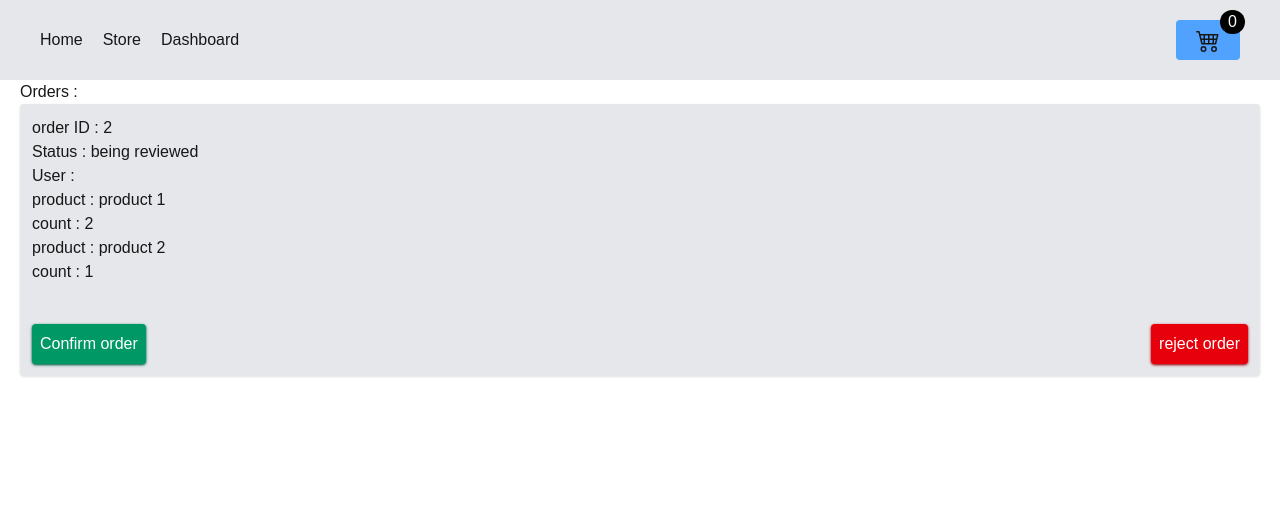
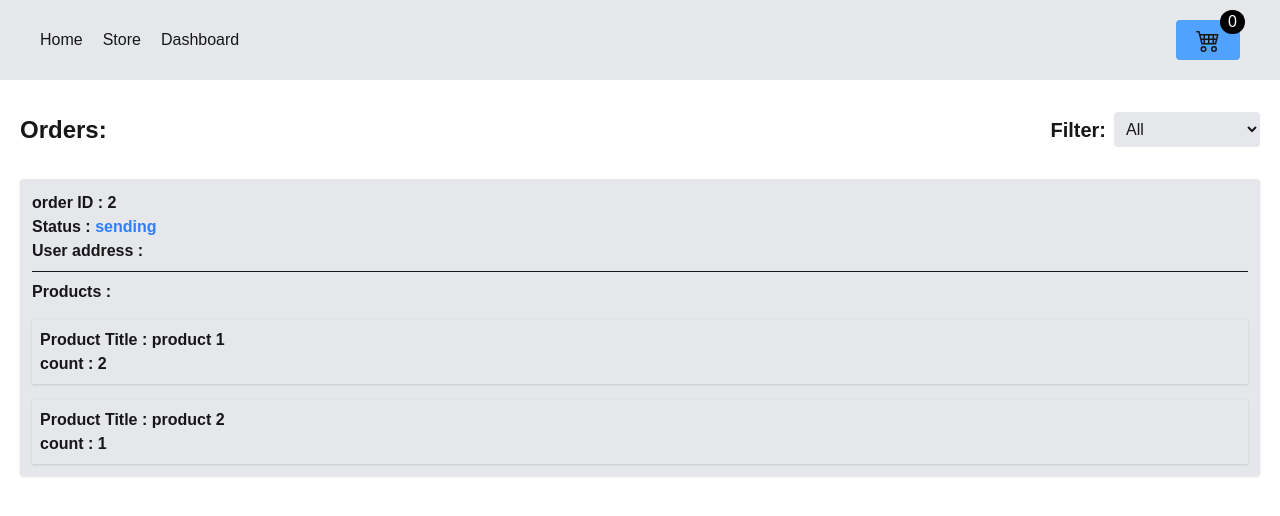
Before and after one commit to amir-Quf/shop-product-next.js, a Next.js app: page /dashboard/orders in a window 1280 px wide. Shown: the top 516 px of the page. Built offline with nearby package versions, Linux system fonts and the light colour scheme; data requests are answered from the project's data file.

Commit message:
add orders filter

```diff
--- a/src/app/dashboard/components/confirmButton.tsx
+++ b/src/app/dashboard/components/OrderBtns.tsx
@@ -3,8 +3,10 @@
 import axios from "axios"
 import { IOrders } from "../orders/page"
 import Swal from "sweetalert2"
+import { useRouter } from "next/router"
 
-const ConfirmButton = ({order}: {order: IOrders}) => {
+const OrderBtns = ({order}: {order: IOrders}) => {
+    const router = useRouter()
     const confirmHandler = () => {
         axios.put(`http://localhost:4000/orders/${order.id}`,{
             ...order,
@@ -15,6 +17,7 @@ const ConfirmButton = ({order}: {order: IOrders}) => {
                 title: 'order successfully Confirmed',
                 icon: 'success'
             })
+            router.reload()
         })
         .catch((err) =>{
             Swal.fire({
@@ -33,6 +36,7 @@ const ConfirmButton = ({order}: {order: IOrders}) => {
                 title: 'order successfully rejected',
                 icon: 'warning'
             })
+            router.reload()
         })
         .catch((err) =>{
             Swal.fire({
@@ -49,4 +53,4 @@ const ConfirmButton = ({order}: {order: IOrders}) => {
   )
 }
 
-export default ConfirmButton
+export default OrderBtns
--- /dev/null
+++ b/src/app/dashboard/components/OrderDetails.tsx
@@ -0,0 +1,57 @@
+import React from 'react'
+import { IOrders, IProductInOrder } from '../orders/page';
+import { IProductData } from '@/app/store/page';
+import Link from 'next/link';
+import OrderBtns from './OrderBtns';
+
+const OrderDetails = ({order,data,allProducts} : {order : IOrders, data: IOrders[],allProducts : IProductData[]}) => {
+    const matchedProduct: IProductInOrder[] = data.flatMap(
+    (orderData) =>
+      orderData.basket
+        .map((productInBasket) => {
+          const product = allProducts.find(
+            (item) => item.id === productInBasket.id
+          );
+          if (!product) return null;
+          return {
+            ...product,
+            qty: productInBasket.qty,
+            orderId: orderData.id,
+          };
+        })
+        .filter(Boolean) as IProductInOrder[]
+  );
+  return (
+    <div
+            className="font-bold shadow bg-gray-200 p-3 rounded"
+            key={order.id}
+          >
+            <h3>order ID : {order.id}</h3>
+            <h3>Status : <strong className={order.status === 'being reviewed' ? 'text-yellow-500' : order.status === 'delivered' ? 'text-green-500' : order.status === 'rejected' ? 'text-red-500' : order.status === 'sending' ? 'text-blue-500' : 'text-black'}>{order.status}</strong></h3>
+            <h3>User address : {order.user}</h3>
+            <h3 className="mt-2 pt-2 border-t-1">Products : </h3>
+            {matchedProduct.map((product) => {
+              return (
+                <div
+                  key={product.id}
+                  className="mt-4 shadow flex items-center justify-between p-2"
+                >
+                  <div>
+                    <h3>Product Title : {product.title}</h3>
+                    <h3>count : {product.qty}</h3>
+                  </div>
+                  { order.status === "being reviewed" ? <Link href={`/store/${product.id}`}
+                    className="bg-amber-600 p-2 rounded shadow shadow-amber-800 text-white">show details</Link> : ''}
+                </div>
+              );
+            })}
+            {order.status === "being reviewed" ? (
+              <OrderBtns order={order} />
+            ) : (
+              ""
+            )}
+          </div>
+  )
+}
+
+export default OrderDetails
--- /dev/null
+++ b/src/app/dashboard/components/Orders.tsx
@@ -0,0 +1,52 @@
+'use client'
+import { useState } from "react";
+import { IOrders } from "../orders/page";
+import OrderDetails from "./OrderDetails";
+import { IProductData } from "@/app/store/page";
+
+const Orders = ({ data, allProducts }: { data: IOrders[], allProducts: IProductData[] }) => {
+  const [filter, setFilter] = useState('all');
+
+  const filteredOrders = filter === 'all'
+    ? data
+    : data.filter(order => order.status === filter);
+
+  return (
+    <>
+      <div className="flex justify-between items-center py-8">
+        <h2 className="font-bold text-2xl">Orders:</h2>
+        <div className="flex items-center gap-2">
+          <h3 className="font-bold text-xl">Filter:</h3>
+          <select
+            value={filter}
+            onChange={(e) => setFilter(e.target.value)}
+            className="bg-gray-200 p-2 rounded"
+          >
+            <option value="all">All</option>
+            <option value="being reviewed">Being reviewed</option>
+            <option value="sending">Sending</option>
+            <option value="rejected">Rejected</option>
+            <option value="delivered">Delivered</option>
+          </select>
+        </div>
+      </div>
+
+      {filteredOrders.length > 0 ? (
+        filteredOrders.map((order) => (
+          <OrderDetails
+            key={order.id}
+            allProducts={allProducts}
+            order={order}
+            data={data}
+          />
+        ))
+      ) : (
+        <p className="text-center mt-10 font-bold text-red-500">
+          There are no orders with a status of <strong>{filter}</strong>.
+        </p>
+      )}
+    </>
+  );
+};
+
+export default Orders;
--- a/src/app/dashboard/orders/page.tsx
+++ b/src/app/dashboard/orders/page.tsx
@@ -1,65 +1,33 @@
-import { IProductData } from '@/app/store/page'
-import Container from '@/components/Container'
-import { IBasketData } from '@/zustand/userBasket/userBasket'
-import { log } from 'console'
-import React from 'react'
-import ConfirmButton from '../components/confirmButton'
+import { IProductData } from "@/app/store/page";
+import Container from "@/components/Container";
+import { IBasketData } from "@/zustand/userBasket/userBasket";
+import React from "react";
+import Orders from "../components/Orders";
 
 export interface IOrders {
-    id : string
-    basket: IBasketData[]
-    user: string
-    status: "being reviewed" | "sending" | "rejected" | "delivered"
+  id: string;
+  basket: IBasketData[];
+  user: string;
+  status: "being reviewed" | "sending" | "rejected" | "delivered";
 }
 
 export interface IProductInOrder extends IProductData {
-    qty: number
-    orderId : string
+  qty: number;
+  orderId: string;
 }
 
 const OrdersList = async () => {
-    const res = await fetch('http://localhost:4000/orders')
-    const data = (await res.json()) as IOrders[]
-    const getProducts = await fetch('http://localhost:4000/products')
-    const allProducts : IProductData[] = (await getProducts.json()) as IProductData[]
-
-    const matchedProduct : IProductInOrder[] = data.flatMap(orderData => orderData.basket.map(productInBasket => {
-        const product = allProducts.find(item => item.id === productInBasket.id)
-        if (!product) return null
-        return {
-            ...product,
-            qty: productInBasket.qty,
-            orderId : orderData.id
-        }
-    }).filter(Boolean) as IProductInOrder[]
-)
-    // const ConfirmHandler = (e) => {
-
-    // }
-
-    return (
+  const res = await fetch("http://localhost:4000/orders");
+  const data = (await res.json()) as IOrders[];
+  const getProducts = await fetch("http://localhost:4000/products");
+    const allProducts: IProductData[] = (await getProducts.json()) as IProductData[];
+  return (
     <section>
       <Container>
-        <h2>Orders : </h2>
-        {data.map((order) => (
-            <div className='shadow bg-gray-200 p-3 rounded' key={order.id}>
-            <h3>order ID : {order.id}</h3>
-            <h3>Status : {order.status}</h3>
-            <h3>User : {order.user}</h3>
-            {matchedProduct.map((product) => {
-                return(
-                    <div key={product.id}>
-                        <h3>product : {product.title}</h3>
-                        <h3>count : {product.qty}</h3>
-                    </div>
-            )
-            })}
-            <ConfirmButton order={order}/>
-            </div>
-        ))}
+        <Orders data={data} allProducts={allProducts}/>
       </Container>
     </section>
-  )
-}
+  );
+};
 
-export default OrdersList
+export default OrdersList;
--- a/src/database/db.json
+++ b/src/database/db.json
@@ -152,7 +152,7 @@
     {
       "id": "2",
       "user": "",
-      "status": "being reviewed",
+      "status": "sending",
       "basket": [
         {
           "id": "1",
```
